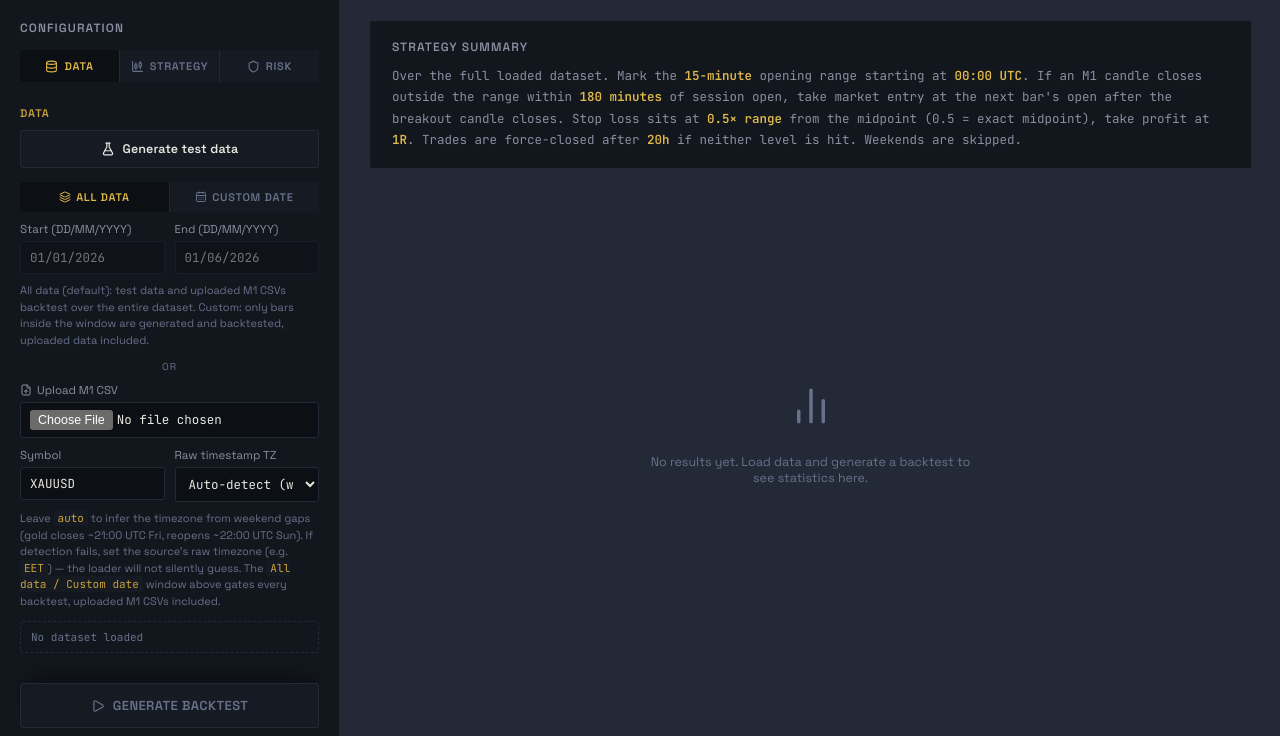
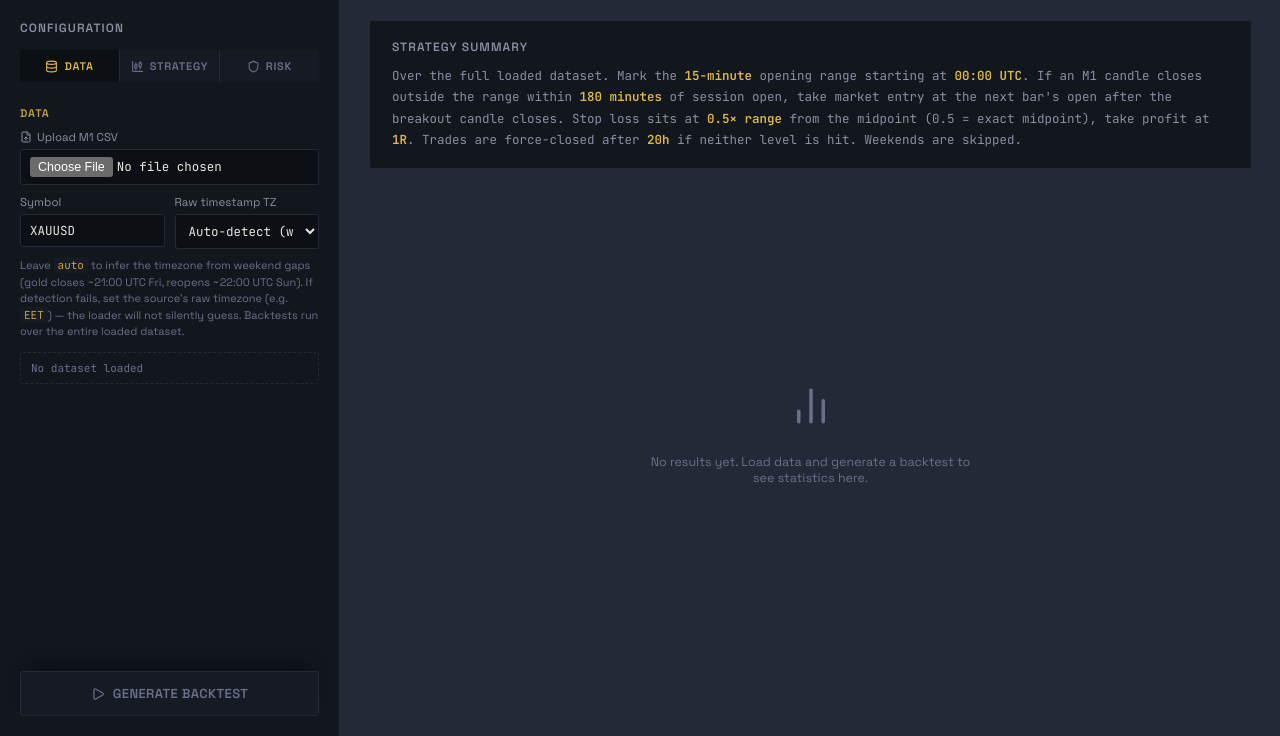
Before and after one commit to anas1412/orb-backtest-script, a FastAPI app: page / in a window 1280 px wide. Shown: the part 64-800 px from the top of the page. Run offline with FastAPI, Linux system fonts and the light colour scheme; some libraries are stand-ins or nearby versions.

Commit message:
Remove synthetic data generator and date-range options from UI

```diff
--- a/app/static/app.js
+++ b/app/static/app.js
@@ -21,19 +21,7 @@
     return (Number(n) * 100).toFixed(1) + "%";
   }
 
-  function toISODate(v){
-    const m = v.trim().match(/^(\d{1,2})\/(\d{1,2})\/(\d{4})$/);
-    if (m) return `${m[3]}-${m[2].padStart(2,"0")}-${m[1].padStart(2,"0")}`;
-    return v.trim();
-  }
-
-  function currentRange(){
-    const el = document.querySelector("#rangeToggle .range-opt.active");
-    return el ? el.dataset.range : "all";
-  }
-
   function readParams(){
-    const customOn = currentRange() === "custom";
     return {
       dataset_id: currentDatasetId,
       session_open_utc: $("sessionOpen").value || "00:00",
@@ -46,8 +34,6 @@
       slippage_pips: parseFloat($("slippagePips").value),
       session_max_hours: parseFloat($("sessionMaxHours").value),
       skip_weekends: $("skipWeekends").checked,
-      start_date: customOn ? toISODate($("synStart").value) : null,
-      end_date: customOn ? toISODate($("synEnd").value) : null,
     };
   }
 
@@ -56,12 +42,9 @@
     const entryDesc = p.entry_mode === "market"
       ? "market entry at the next bar's open after the breakout candle closes"
       : `a resting limit order back at the range boundary, expiring after ${p.breakout_search_minutes} min if unfilled`;
-    const windowDesc = (p.start_date && p.end_date)
-      ? `Dated ${p.start_date} → ${p.end_date} (UTC).`
-      : "Over the full loaded dataset.";
 
     $("summaryText").innerHTML =
-      `${windowDesc} ` +
+      `Over the full loaded dataset. ` +
       `Mark the <b>${p.range_minutes}-minute</b> opening range starting at <b>${p.session_open_utc} UTC</b>. ` +
       `If an M1 candle closes outside the range within <b>${p.breakout_search_minutes} minutes</b> of session open, take ` +
       `${entryDesc}. ` +
@@ -76,30 +59,6 @@
     const el = $("datasetMeta");
     if (el){ el.textContent = `${data.symbol} · ${data.rows.toLocaleString()} bars · ${range} UTC`; }
     setStatus(`${data.symbol} · ${data.rows.toLocaleString()} bars · ${range}`, true);
-  }
-
-  async function handleSynthetic(){
-    const btn = $("btnSynthetic");
-    btn.disabled = true;
-    btn.textContent = "Generating…";
-    try{
-      const form = new FormData();
-      form.append("start_date", toISODate($("synStart").value));
-      form.append("end_date", toISODate($("synEnd").value));
-      form.append("seed", "42");
-
-      const res = await fetch("/api/data/synthetic", { method: "POST", body: form });
-      if (!res.ok){ throw new Error((await res.json()).detail || "Failed to generate data"); }
-      const data = await res.json();
-      currentDatasetId = data.dataset_id;
-      showDatasetMeta(data);
-      $("btnGenerate").disabled = false;
-    } catch(e){
-      alert("Error: " + e.message);
-    } finally {
-      btn.disabled = false;
-      btn.textContent = "Generate test data";
-    }
   }
 
   async function handleUpload(e){
@@ -310,10 +269,6 @@
       alert("Load a dataset first.");
       return;
     }
-    if (currentRange() === "custom" && (!$("synStart").value.trim() || !$("synEnd").value.trim())){
-      alert("Enter both Start and End dates for the custom range.");
-      return;
-    }
     const btn = $("btnGenerate");
     btn.disabled = true;
     btn.classList.add("loading");
@@ -391,20 +346,6 @@
     window.location.href = `/api/backtest/export/${currentJobId}`;
   }
 
-  // All data / Custom date range toggle
-  const rangeOpts = document.querySelectorAll("#rangeToggle .range-opt");
-  rangeOpts.forEach(btn => btn.addEventListener("click", () => {
-    rangeOpts.forEach(o => {
-      const a = o === btn;
-      o.classList.toggle("active", a);
-      o.setAttribute("aria-checked", a ? "true" : "false");
-    });
-    const on = currentRange() === "custom";
-    document.querySelectorAll("#dateFields input").forEach(inp => { inp.disabled = !on; });
-    updateSummary();
-  }));
-  document.querySelectorAll("#dateFields input").forEach(inp => { inp.disabled = true; });
-
   // Tab switching in the params sidebar
   const paramTabs = document.querySelectorAll("#paramTabs .tab");
   const paramPages = document.querySelectorAll(".params-panel .tab-page");
@@ -423,7 +364,6 @@
   });
 
   // Wire up events
-  $("btnSynthetic").addEventListener("click", handleSynthetic);
   $("fileUpload").addEventListener("change", handleUpload);
   $("btnGenerate").addEventListener("click", handleGenerate);
   $("btnExport").addEventListener("click", handleExport);
--- a/app/static/style.css
+++ b/app/static/style.css
@@ -182,44 +182,9 @@ body{
   border-color: var(--gold);
 }
 .field-grid{ display:grid; grid-template-columns: 1fr 1fr; gap:10px; min-width:0; }
-.field-row{ margin-bottom: 14px; }
-
-.range-toggle{
-  display:flex; gap: 1px;
-  background: var(--border);
-  border-radius: var(--radius);
-  margin-bottom: 10px;
-}
-.range-opt{
-  flex:1;
-  display:flex; align-items:center; justify-content:center; gap:5px;
-  background: var(--panel-raised);
-  border: none;
-  color: var(--text-faint);
-  font-family: var(--font-display);
-  font-size: 11px; font-weight: 600;
-  text-transform: uppercase; letter-spacing: 0.07em;
-  padding: 8px 4px;
-  cursor: pointer;
-  transition: color 0.12s ease, background 0.12s ease;
-}
-.range-opt svg{ width:12px; height:12px; }
-.range-opt:first-child{ border-radius: var(--radius) 0 0 var(--radius); }
-.range-opt:last-child{ border-radius: 0 var(--radius) var(--radius) 0; }
-.range-opt:hover{ color: var(--text-dim); }
-.range-opt.active{
-  background: var(--bg);
-  color: var(--gold-bright);
-}
 
 .checkbox-field{ flex-direction:row; align-items:center; gap:8px; }
 .checkbox-field input{ width:auto; padding:0; }
-
-.divider-label{
-  text-align:center; font-size:10px; color: var(--text-faint);
-  text-transform: uppercase; letter-spacing:0.1em;
-  margin: 10px 0;
-}
 
 .hint{
   font-size: 11px; color: var(--text-faint); line-height:1.5;
--- a/app/templates/index.html
+++ b/app/templates/index.html
@@ -43,25 +43,6 @@
       <div class="tab-page active" data-page="data">
         <section class="group">
           <h3 class="group-title">Data</h3>
-          <div class="field-row">
-            <button class="btn btn-secondary" id="btnSynthetic" type="button"><i data-lucide="flask-conical"></i>Generate test data</button>
-          </div>
-          <div class="range-toggle" id="rangeToggle" role="group" aria-label="Date range">
-            <button class="range-opt active" data-range="all" type="button"><i data-lucide="layers"></i>All data</button>
-            <button class="range-opt" data-range="custom" type="button"><i data-lucide="calendar-days"></i>Custom date</button>
-          </div>
-          <div class="field-grid" id="dateFields">
-            <label class="field">
-              <span>Start (DD/MM/YYYY)</span>
-              <input type="text" id="synStart" value="01/01/2026" placeholder="DD/MM/YYYY">
-            </label>
-            <label class="field">
-              <span>End (DD/MM/YYYY)</span>
-              <input type="text" id="synEnd" value="01/06/2026" placeholder="DD/MM/YYYY">
-            </label>
-          </div>
-          <p class="hint">All data (default): test data and uploaded M1 CSVs backtest over the entire dataset. Custom: only bars inside the window are generated and backtested, uploaded data included.</p>
-          <div class="divider-label">or</div>
           <label class="field">
             <span><i data-lucide="file-up"></i>Upload M1 CSV</span>
             <input type="file" id="fileUpload" accept=".csv">
@@ -93,7 +74,7 @@
               </select>
             </label>
           </div>
-          <p class="hint">Leave <code>auto</code> to infer the timezone from weekend gaps (gold closes ~21:00 UTC Fri, reopens ~22:00 UTC Sun). If detection fails, set the source's raw timezone (e.g. <code>EET</code>) — the loader will not silently guess. The <code>All data / Custom date</code> window above gates every backtest, uploaded M1 CSVs included.</p>
+          <p class="hint">Leave <code>auto</code> to infer the timezone from weekend gaps (gold closes ~21:00 UTC Fri, reopens ~22:00 UTC Sun). If detection fails, set the source's raw timezone (e.g. <code>EET</code>) — the loader will not silently guess. Backtests run over the entire loaded dataset.</p>
           <div class="dataset-meta" id="datasetMeta">No dataset loaded</div>
         </section>
       </div>
```
